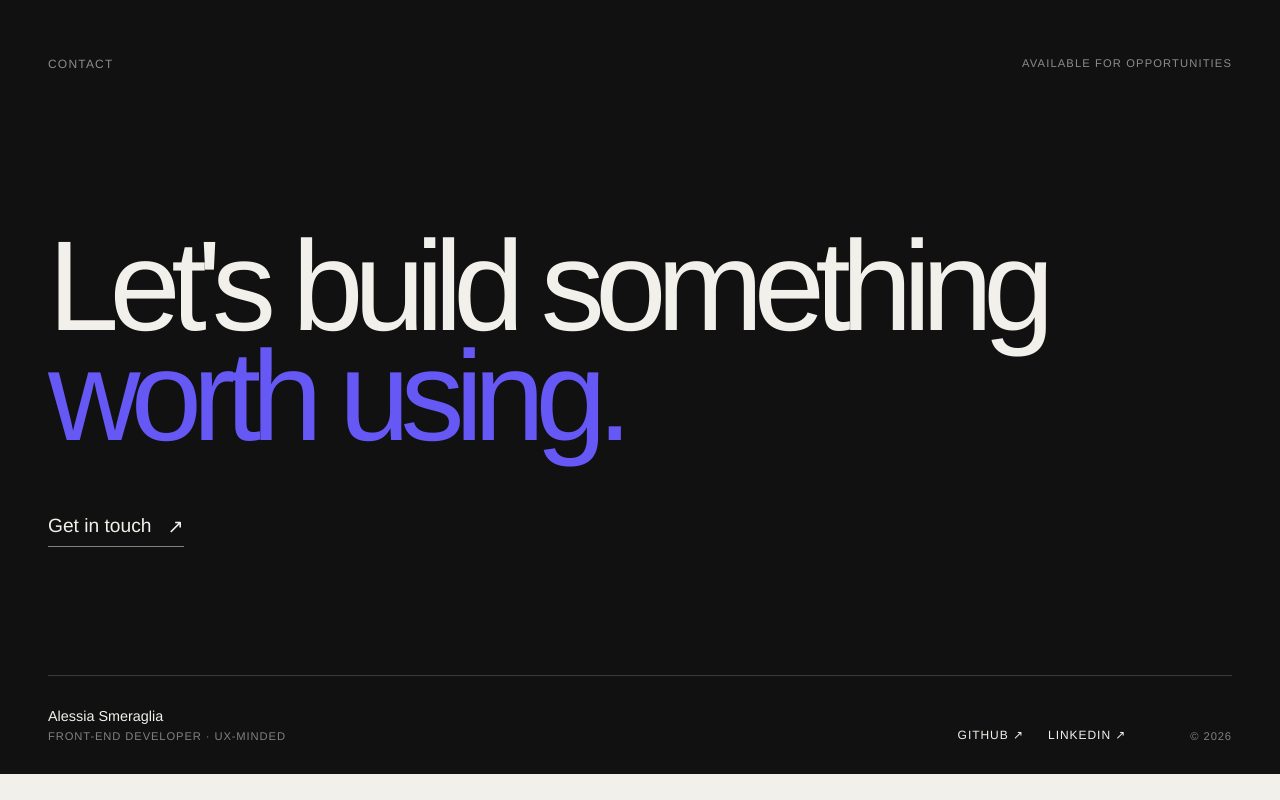
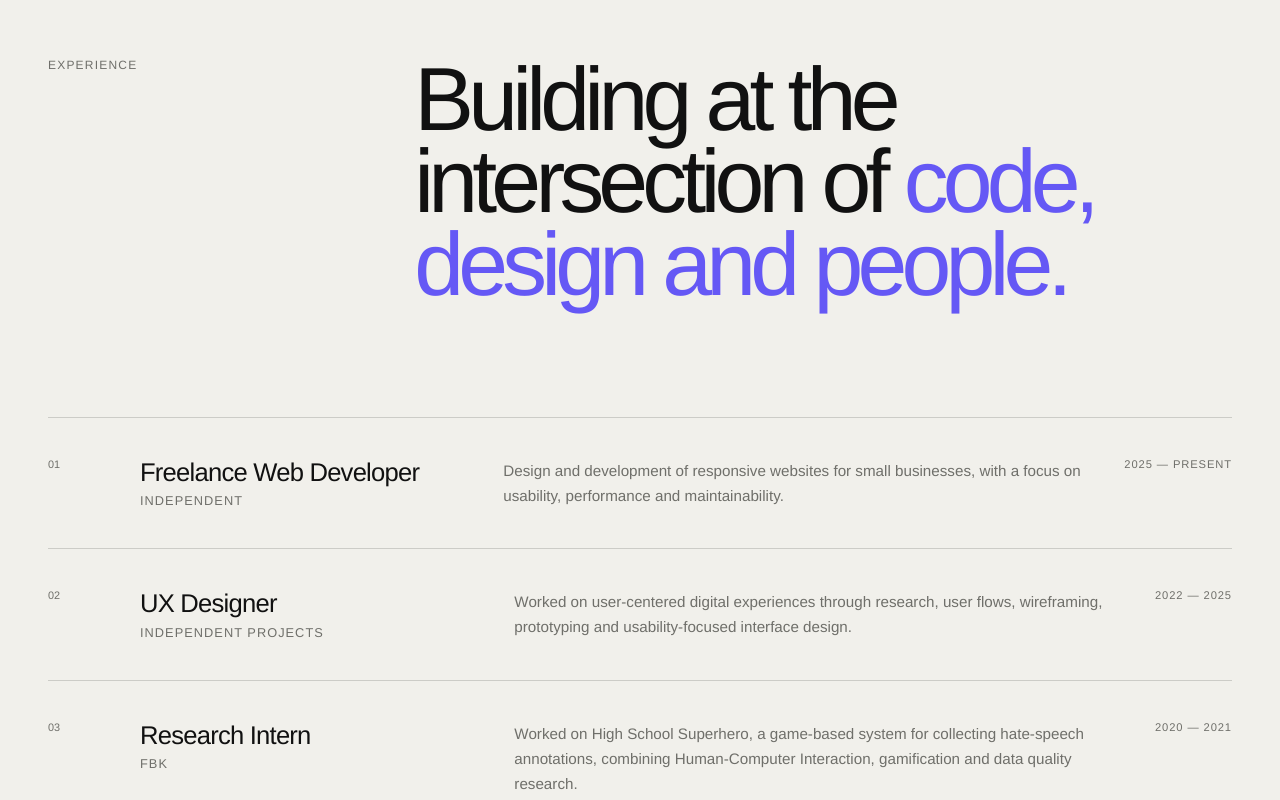
Before and after one commit to alessiaasmeraglia/portfolio, a React app: page / in a window 1280 px wide. Shown: the part 7560-8360 px from the top of the page. Before the commit the page ends 8334 px from the top, so only its background shows below. Built offline with nearby package versions, Linux system fonts and the light colour scheme; the HTML template or start-up script is replaced by a standard one.

Commit message:
Aggiunta parte esperienze

```diff
--- /dev/null
+++ b/src/components/Experience.jsx
@@ -0,0 +1,70 @@
+const experiences = [
+    {
+        period: "2025 — Present",
+        role: "Freelance Web Developer",
+        company: "Independent",
+        description:
+            "Design and development of responsive websites for small businesses, with a focus on usability, performance and maintainability.",
+    },
+    {
+        period: "2022 — 2025",
+        role: "UX Designer",
+        company: "Independent Projects",
+        description:
+            "Worked on user-centered digital experiences through research, user flows, wireframing, prototyping and usability-focused interface design.",
+    },
+    {
+        period: "2020 — 2021",
+        role: "Research Intern",
+        company: "FBK",
+        description:
+            "Worked on High School Superhero, a game-based system for collecting hate-speech annotations, combining Human-Computer Interaction, gamification and data quality research.",
+    },
+    {
+        period: "2019 — 2020",
+        role: "3D & Interactive Project",
+        company: "University of Trento",
+        description:
+            "Contributed to the development of interactive 3D environments using Unity and Blender within university research projects.",
+    },
+];
+
+function Experience() {
+    return (
+        <section className="experience">
+            <div className="experience__intro">
+                <p className="section-label">Experience</p>
+
+                <h2>
+                    Building at the intersection of
+                    <span> code, design and people.</span>
+                </h2>
+            </div>
+
+            <div className="experience__list">
+                {experiences.map((experience, index) => (
+                    <article className="experience__item" key={experience.role}>
+                        <span className="experience__number">
+                            {String(index + 1).padStart(2, "0")}
+                        </span>
+
+                        <div className="experience__role">
+                            <h3>{experience.role}</h3>
+                            <p>{experience.company}</p>
+                        </div>
+
+                        <p className="experience__description">
+                            {experience.description}
+                        </p>
+
+                        <span className="experience__period">
+                            {experience.period}
+                        </span>
+                    </article>
+                ))}
+            </div>
+        </section>
+    );
+}
+
+export default Experience;
--- a/src/index.css
+++ b/src/index.css
@@ -1164,6 +1164,102 @@ img {
 }
 
 /* =========================
+   EXPERIENCE
+   ========================= */
+
+.experience {
+    padding: 8rem 3rem;
+
+    border-top: 1px solid var(--border);
+}
+
+.experience__intro {
+    display: grid;
+    grid-template-columns: 0.7fr 2fr;
+
+    gap: 5rem;
+
+    margin-bottom: 7rem;
+}
+
+.experience__intro h2 {
+    max-width: 1100px;
+
+    font-size: clamp(3.5rem, 7vw, 7rem);
+    font-weight: 500;
+
+    line-height: 0.92;
+    letter-spacing: -0.065em;
+}
+
+.experience__intro h2 span {
+    color: var(--accent);
+}
+
+.experience__list {
+    border-top: 1px solid var(--border);
+}
+
+.experience__item {
+    display: grid;
+
+    grid-template-columns:
+        60px minmax(220px, 0.9fr) minmax(300px, 1.6fr) auto;
+
+    align-items: start;
+
+    gap: 2rem;
+
+    padding: 2.5rem 0;
+
+    border-bottom: 1px solid var(--border);
+}
+
+.experience__number {
+    font-size: 0.68rem;
+
+    color: var(--muted);
+}
+
+.experience__role h3 {
+    margin-bottom: 0.4rem;
+
+    font-size: clamp(1.3rem, 2vw, 1.8rem);
+    font-weight: 500;
+
+    letter-spacing: -0.03em;
+}
+
+.experience__role p {
+    font-size: 0.8rem;
+
+    text-transform: uppercase;
+    letter-spacing: 0.08em;
+
+    color: var(--muted);
+}
+
+.experience__description {
+    max-width: 650px;
+
+    font-size: 0.95rem;
+    line-height: 1.65;
+
+    color: var(--muted);
+}
+
+.experience__period {
+    white-space: nowrap;
+
+    font-size: 0.7rem;
+
+    text-transform: uppercase;
+    letter-spacing: 0.08em;
+
+    color: var(--muted);
+}
+
+/* =========================
    ANIMATIONS
    ========================= */
 
@@ -1441,6 +1537,38 @@ img {
 
     .placeholder-section {
         padding: 3rem 1.25rem;
+    }
+
+    /* EXPERIENCE */
+
+    .experience {
+        padding: 6rem 1.25rem;
+    }
+
+    .experience__intro {
+        grid-template-columns: 1fr;
+
+        gap: 2.5rem;
+
+        margin-bottom: 4rem;
+    }
+
+    .experience__item {
+        grid-template-columns: 40px 1fr;
+
+        gap: 1.5rem;
+    }
+
+    .experience__role {
+        grid-column: 2;
+    }
+
+    .experience__description {
+        grid-column: 2;
+    }
+
+    .experience__period {
+        grid-column: 2;
     }
 }
 
--- a/src/pages/HomePage.jsx
+++ b/src/pages/HomePage.jsx
@@ -1,6 +1,7 @@
 import Hero from "../components/Hero";
 import Projects from "../components/Projects";
 import About from "../components/About";
+import Experience from "../components/Experience";
 import Contact from "../components/Contact";
 
 function HomePage() {
@@ -9,6 +10,7 @@ function HomePage() {
             <Hero />
             <Projects />
             <About />
+            <Experience />
             <Contact />
         </main>
     );
```
